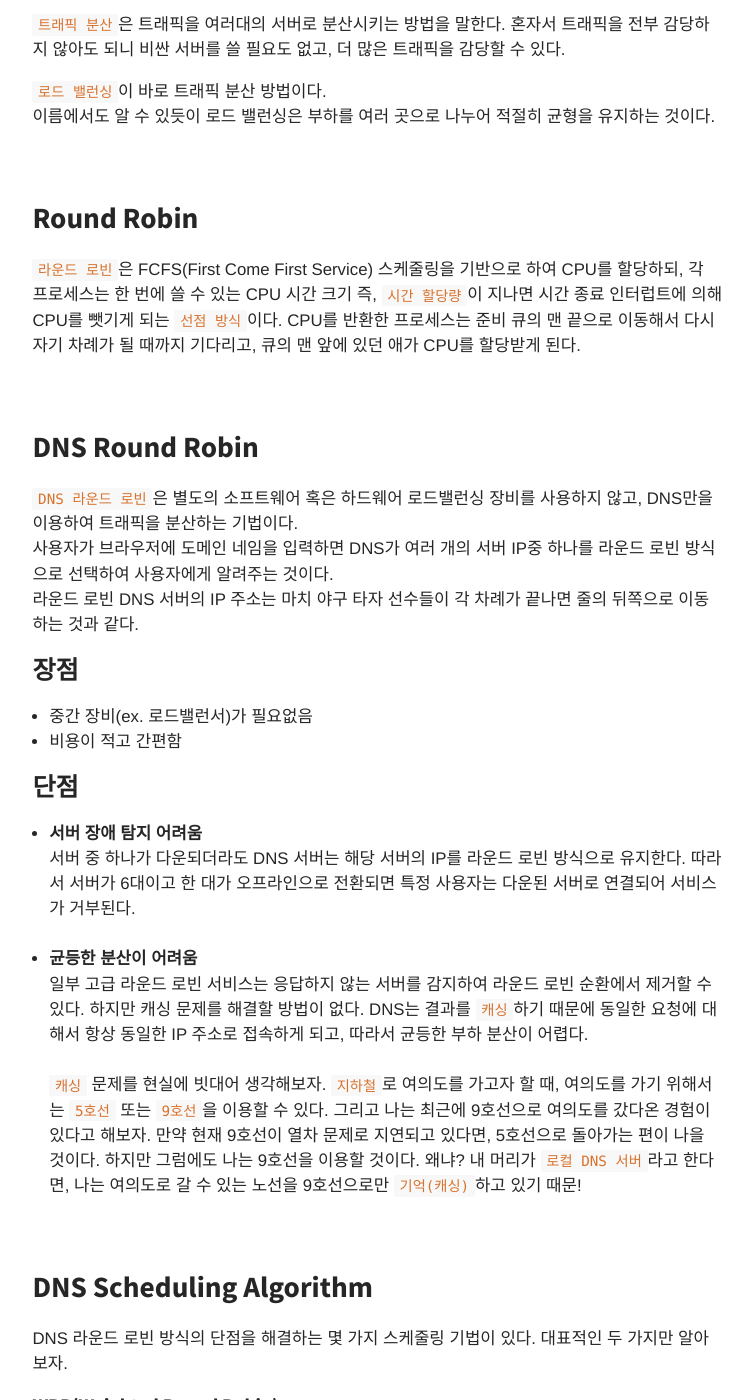
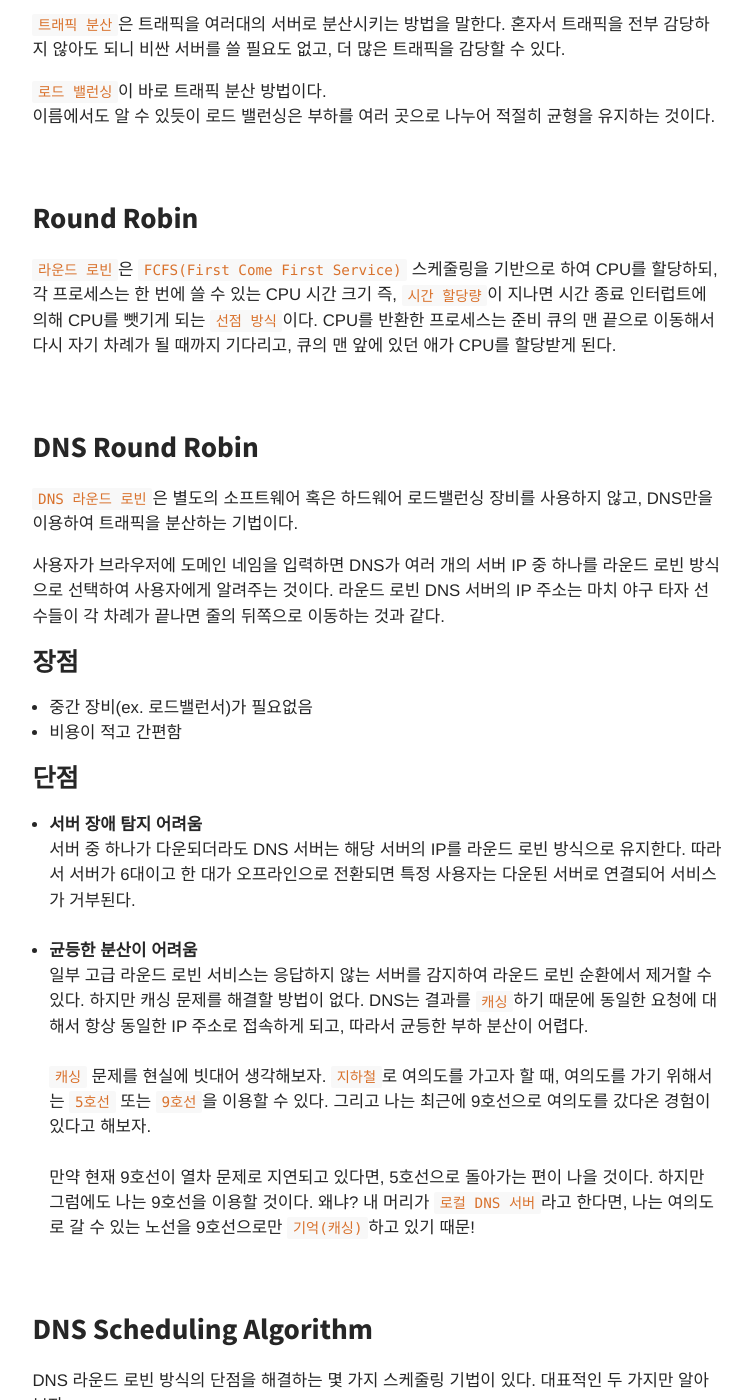
Before and after one commit to aerimforest/aerimforest.github.io, a Jekyll site: the page built from _posts/2022-10-20-DNS-Round-Robin.md, in a window 1280 px wide and 1400 px high, scrolled down 927 px. Shown: the whole window, without its empty margins (262-1014 px from the left). Built offline with Jekyll 4.4.1, drawn with Linux system fonts in a browser that asks for light colours; comment, search, counter and statistics services are not loaded; some of the changed text lies outside the part shown.

Commit message:
[Docs] post 내용 수정

```diff
--- a/_posts/2022-10-20-DNS-Round-Robin.md
+++ b/_posts/2022-10-20-DNS-Round-Robin.md
@@ -28,13 +28,13 @@ DNS roudn robin에 대해 알아보기 전에 먼저 `로드 밸런싱`과 `roun
 <br><br>
 
 ## Round Robin
-`라운드 로빈`은 FCFS(First Come First Service) 스케줄링을 기반으로 하여 CPU를 할당하되, 각 프로세스는 한 번에 쓸 수 있는 CPU 시간 크기 즉, `시간 할당량`이 지나면 시간 종료 인터럽트에 의해 CPU를 뺏기게 되는 `선점 방식`이다. CPU를 반환한 프로세스는 준비 큐의 맨 끝으로 이동해서 다시 자기 차례가 될 때까지 기다리고, 큐의 맨 앞에 있던 애가 CPU를 할당받게 된다.
+`라운드 로빈`은 `FCFS(First Come First Service)` 스케줄링을 기반으로 하여 CPU를 할당하되, 각 프로세스는 한 번에 쓸 수 있는 CPU 시간 크기 즉, `시간 할당량`이 지나면 시간 종료 인터럽트에 의해 CPU를 뺏기게 되는 `선점 방식`이다. CPU를 반환한 프로세스는 준비 큐의 맨 끝으로 이동해서 다시 자기 차례가 될 때까지 기다리고, 큐의 맨 앞에 있던 애가 CPU를 할당받게 된다.
 <br><br>
 
 ## DNS Round Robin
 `DNS 라운드 로빈`은 별도의 소프트웨어 혹은 하드웨어 로드밸런싱 장비를 사용하지 않고, DNS만을 이용하여 트래픽을 분산하는 기법이다.
-사용자가 브라우저에 도메인 네임을 입력하면 DNS가 여러 개의 서버 IP중 하나를 라운드 로빈 방식으로 선택하여 사용자에게 알려주는 것이다.
-라운드 로빈 DNS 서버의 IP 주소는 마치 야구 타자 선수들이 각 차례가 끝나면 줄의 뒤쪽으로 이동하는 것과 같다.
+
+사용자가 브라우저에 도메인 네임을 입력하면 DNS가 여러 개의 서버 IP 중 하나를 라운드 로빈 방식으로 선택하여 사용자에게 알려주는 것이다. 라운드 로빈 DNS 서버의 IP 주소는 마치 야구 타자 선수들이 각 차례가 끝나면 줄의 뒤쪽으로 이동하는 것과 같다.
 
 ### 장점
 * 중간 장비(ex. 로드밸런서)가 필요없음
@@ -47,7 +47,9 @@ DNS roudn robin에 대해 알아보기 전에 먼저 `로드 밸런싱`과 `roun
 * **균등한 분산이 어려움**
   일부 고급 라운드 로빈 서비스는 응답하지 않는 서버를 감지하여 라운드 로빈 순환에서 제거할 수 있다. 하지만 캐싱 문제를 해결할 방법이 없다. DNS는 결과를 `캐싱`하기 때문에 동일한 요청에 대해서 항상 동일한 IP 주소로 접속하게 되고, 따라서 균등한 부하 분산이 어렵다.
   <br>
-  `캐싱` 문제를 현실에 빗대어 생각해보자. `지하철`로 여의도를 가고자 할 때, 여의도를 가기 위해서는 `5호선` 또는 `9호선`을 이용할 수 있다. 그리고 나는 최근에 9호선으로 여의도를 갔다온 경험이 있다고 해보자. 만약 현재 9호선이 열차 문제로 지연되고 있다면, 5호선으로 돌아가는 편이 나을 것이다. 하지만 그럼에도 나는 9호선을 이용할 것이다. 왜냐? 내 머리가 `로컬 DNS 서버`라고 한다면, 나는 여의도로 갈 수 있는 노선을 9호선으로만 `기억(캐싱)`하고 있기 때문!
+  `캐싱` 문제를 현실에 빗대어 생각해보자. `지하철`로 여의도를 가고자 할 때, 여의도를 가기 위해서는 `5호선` 또는 `9호선`을 이용할 수 있다. 그리고 나는 최근에 9호선으로 여의도를 갔다온 경험이 있다고 해보자.
+  <br>
+  만약 현재 9호선이 열차 문제로 지연되고 있다면, 5호선으로 돌아가는 편이 나을 것이다. 하지만 그럼에도 나는 9호선을 이용할 것이다. 왜냐? 내 머리가 `로컬 DNS 서버`라고 한다면, 나는 여의도로 갈 수 있는 노선을 9호선으로만 `기억(캐싱)`하고 있기 때문!
 <br><br>
 
 ## DNS Scheduling Algorithm
@@ -63,5 +65,5 @@ DNS 라운드 로빈 방식의 단점을 해결하는 몇 가지 스케줄링
 ### References
 * <https://velog.io/@dbstjrwnekd/DNS-Round-Robin>
 * <https://github.com/JaeYeopHan/Interview_Question_for_Beginner/blob/master/Network/README.md#dns-round-robin-%EB%B0%A9%EC%8B%9D>
-* [OS? Oh Yes!](https://product.kyobobook.co.kr/detail/S000001922210)
+* [📖 OS? Oh Yes!](https://product.kyobobook.co.kr/detail/S000001922210)
 <br><br>
```
Also changed, not shown: _posts/2022-10-20-DNS.md (+5 -3 lines).
